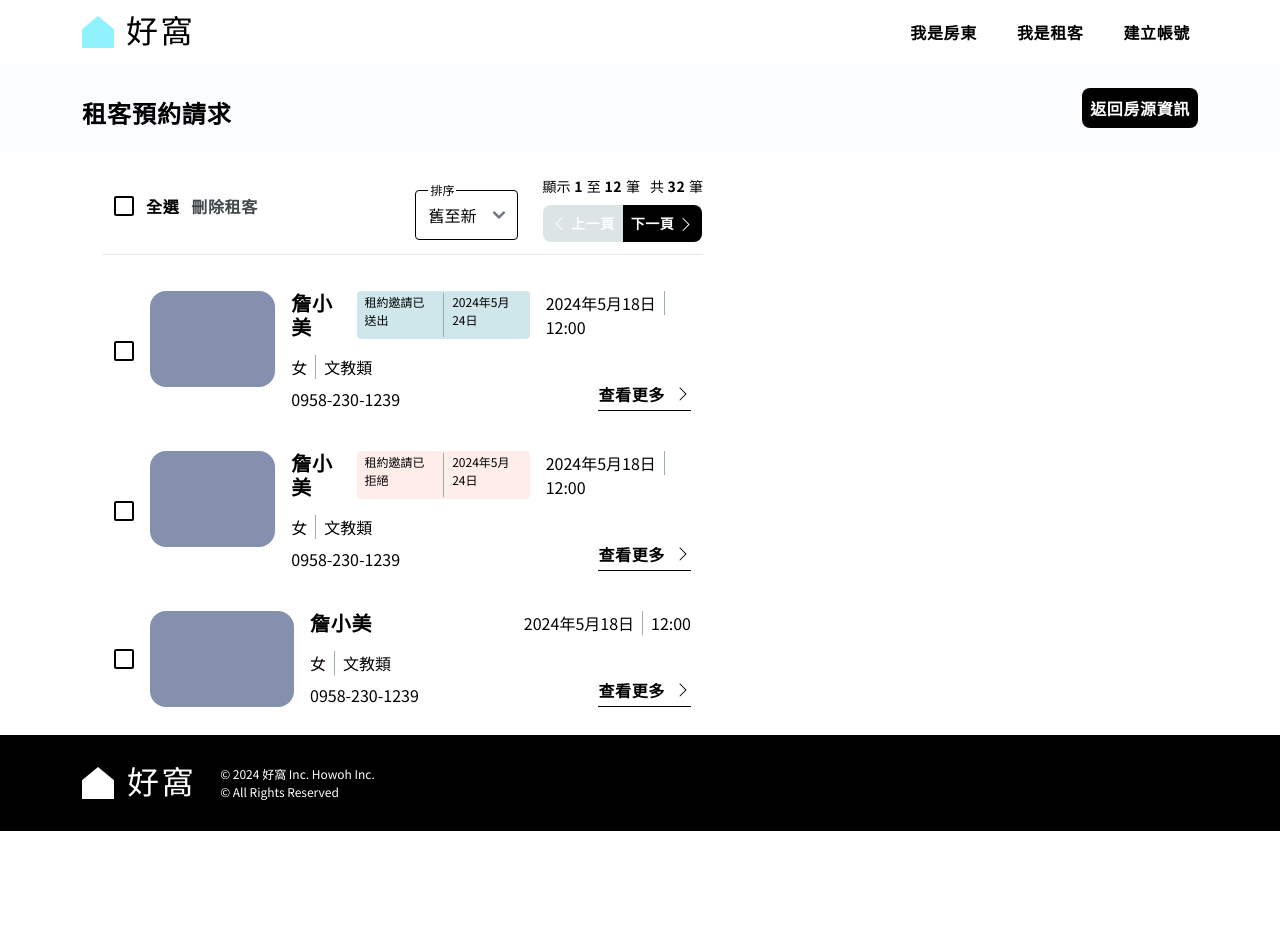
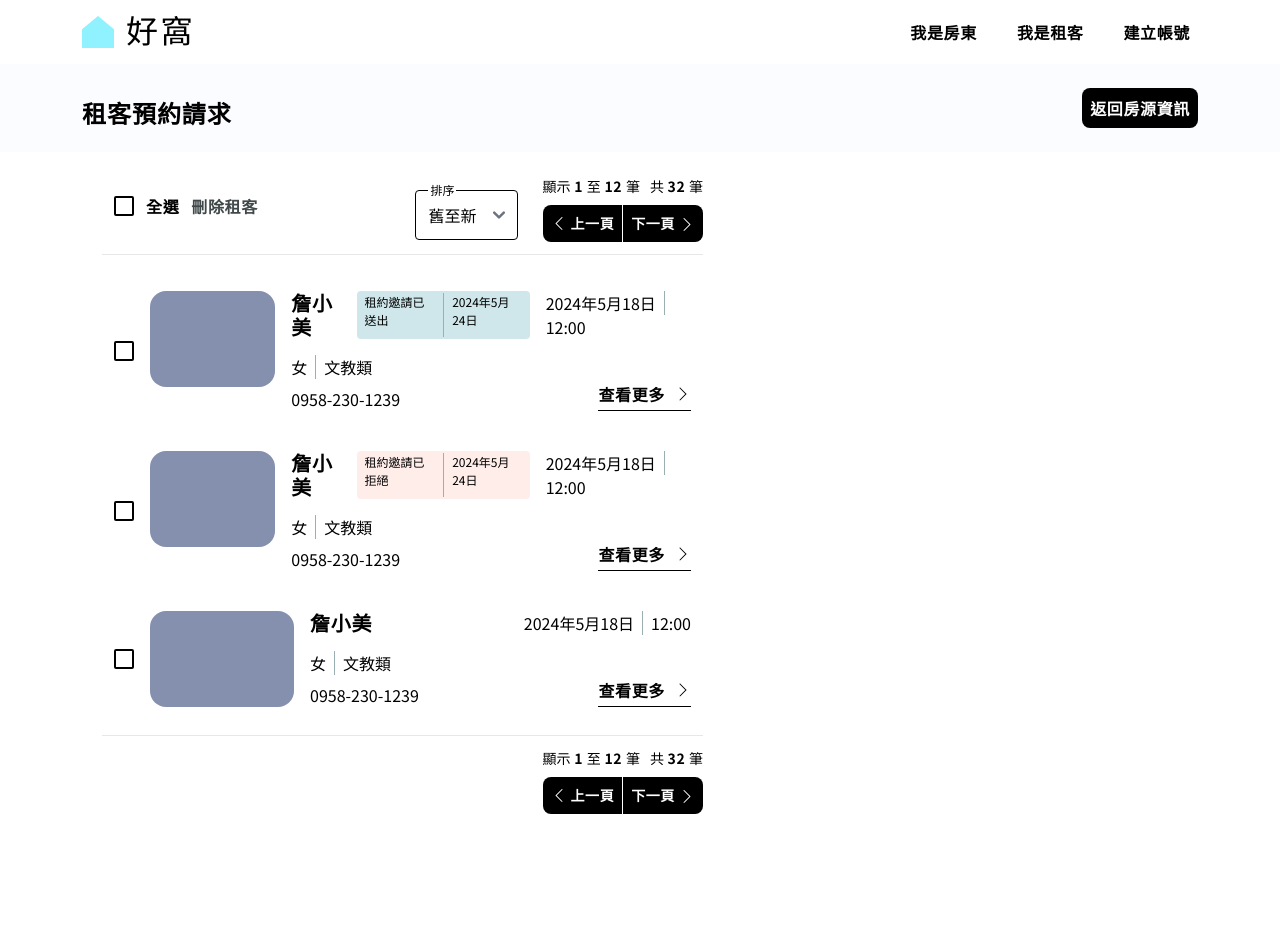
Before and after one commit to Eshiunm/Rocket_HowOh, a React (Vite) app: page /landlord/publish/request in a window 1280 px wide. Shown: the top 952 px of the page. Before the commit the page ends 831 px from the top, so only its background shows below. Built offline with nearby package versions, Linux system fonts and the light colour scheme; a web font is replaced by a local one.

Commit message:
feat: add bottom Pagination section

```diff
--- a/src/pages/landlordManagement/TenantRequest.tsx
+++ b/src/pages/landlordManagement/TenantRequest.tsx
@@ -23,7 +23,7 @@ export default function TenantRequest() {
           </button>
         </div>
       </header>
-      <main className="container layout-grid">
+      <main className="container layout-grid mb-40">
         <div className="col-span-7 px-5">
           <section className="flex items-start gap-6 pb-3 pl-3 pt-6 border-b border-Neutral-95 mb-6">
             <div className="flex gap-3 items-center pt-[14px]">
@@ -87,8 +87,8 @@ export default function TenantRequest() {
                   筆
                 </h6>
               </div>
-              <div className="flex">
-                <button className="text-sans-b-body2 bg-Neutral-90 filled-button-s rounded-r-none flex items-center gap-1">
+              <div className="flex gap-[1px]">
+                <button className="text-sans-b-body2 filled-button-s rounded-r-none flex items-center gap-1">
                   <img src={leftIcon_white} alt="left-icon" />
                   上一頁
                 </button>
@@ -102,6 +102,34 @@ export default function TenantRequest() {
           <section>
             <RequestList />
           </section>
+          <section className="flex justify-end pt-3 border-t border-Neutral-95">
+            <div className="flex flex-col items-center gap-2">
+              <div className="flex gap-[10px] text-sans-body2">
+                <h6>
+                  顯示
+                  <span className="text-sans-b-body2"> 1 </span>
+                  至
+                  <span className="text-sans-b-body2"> 12 </span>
+                  筆
+                </h6>
+                <h6>
+                  共
+                  <span className="text-sans-b-body2"> 32 </span>
+                  筆
+                </h6>
+              </div>
+              <div className="flex gap-[1px]">
+                <button className="text-sans-b-body2 filled-button-s rounded-r-none flex items-center gap-1">
+                  <img src={leftIcon_white} alt="left-icon" />
+                  上一頁
+                </button>
+                <button className="text-sans-b-body2 filled-button-s rounded-l-none flex items-center gap-1">
+                  下一頁
+                  <img src={rightIcon_white} alt="right-icon" />
+                </button>
+              </div>
+            </div>
+          </section>
         </div>
       </main>
       <Footer />
```
